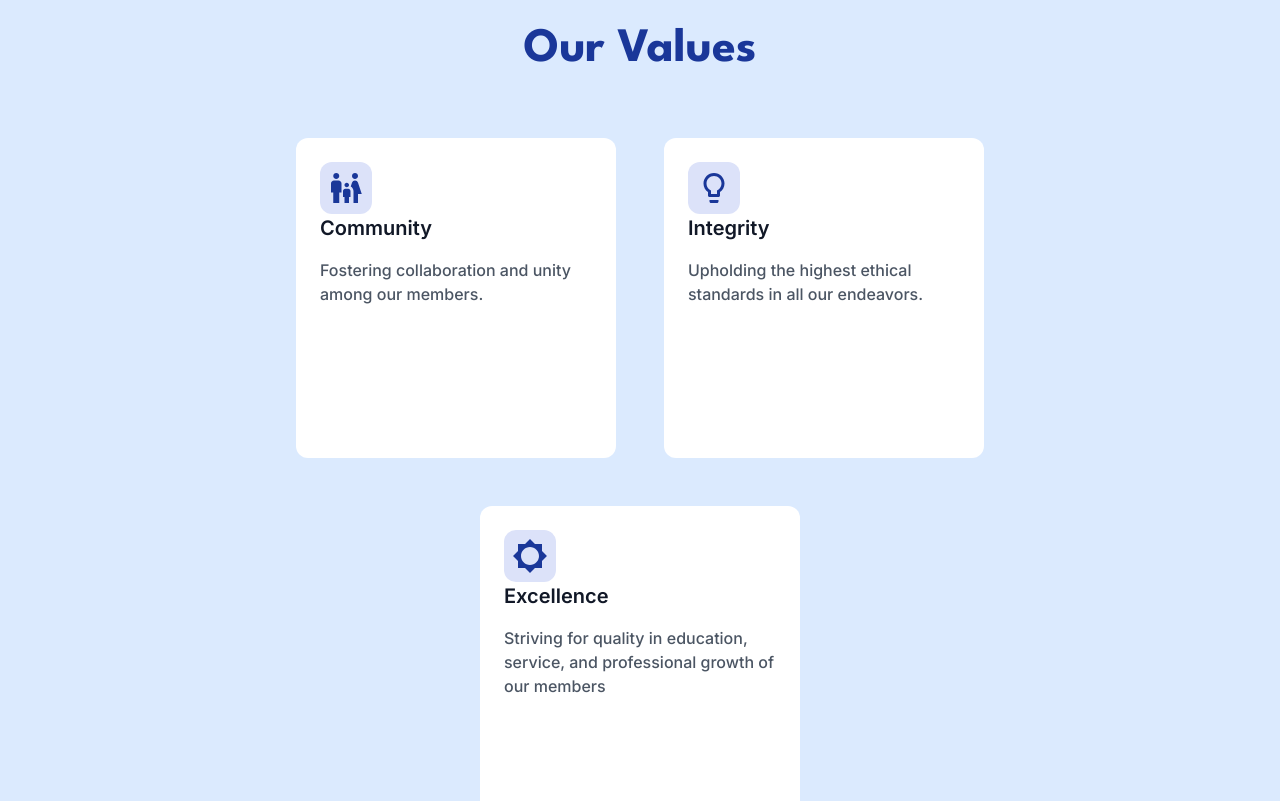
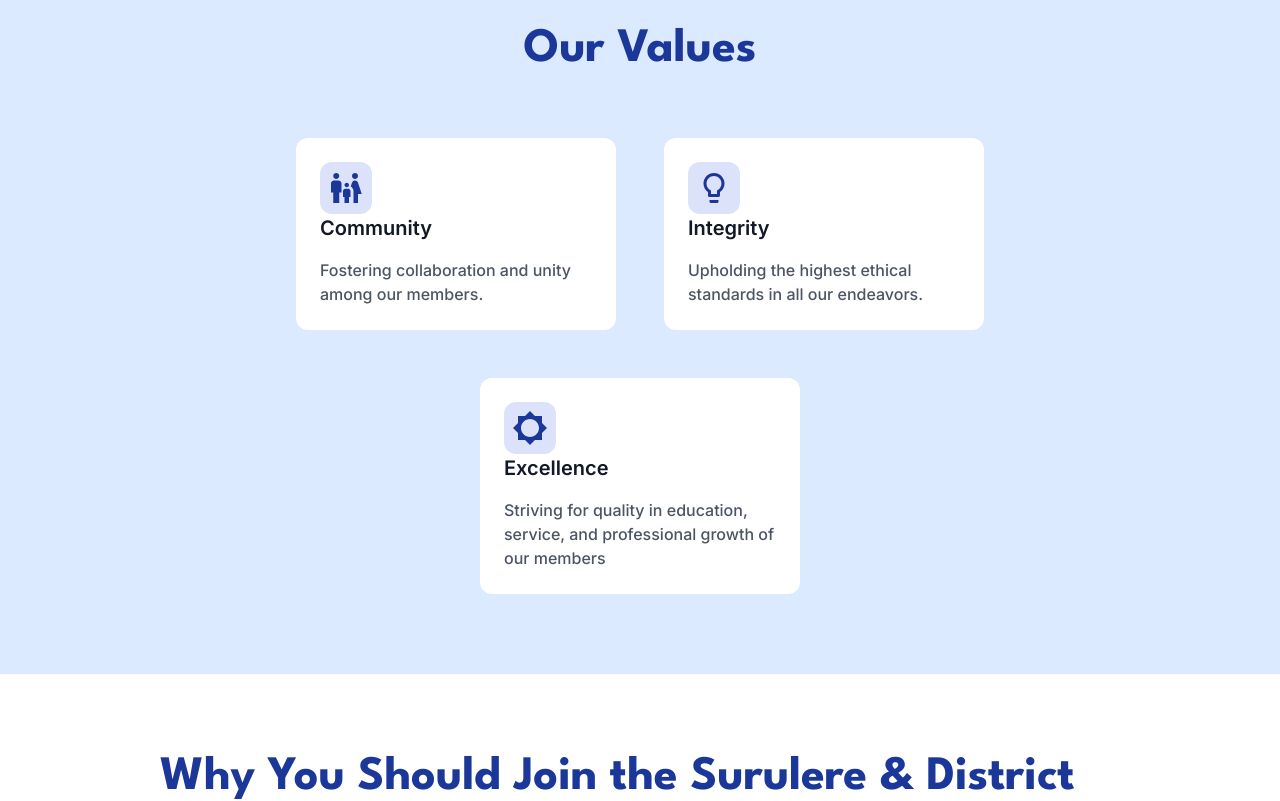
Before and after one commit to Edema-wxd/ican-frontend, a Next.js app: page /about-us in a window 1280 px wide. Shown: the part 1240-2041 px from the top of the page. Built offline with nearby package versions, Linux system fonts and the light colour scheme; a web font is replaced by a local one.

Commit message:
updated styling

```diff
--- a/src/app/(home)/about-us/page.tsx
+++ b/src/app/(home)/about-us/page.tsx
@@ -62,6 +62,7 @@ function Aboutus() {
             info={"Fostering collaboration and unity among our members."}
             icon={<MdFamilyRestroom className="w-9 h-9 fill-primary" />}
             type="col"
+            size=" "
             bg="bg-[#dce2f9]"
           />
           <Itemcard
@@ -71,6 +72,7 @@ function Aboutus() {
             }
             icon={<MdOutlineLightbulb className="w-9 h-9 fill-primary" />}
             type="col"
+            size=" "
             bg="bg-[#dce2f9]"
           />
           <Itemcard
@@ -80,6 +82,7 @@ function Aboutus() {
             }
             icon={<MdBrightness5 className="w-9 h-9 fill-primary" />}
             type="col"
+            size=" "
             bg="bg-[#dce2f9]"
           />
         </div>
--- a/src/components/genui/Itemcard.jsx
+++ b/src/components/genui/Itemcard.jsx
@@ -8,6 +8,7 @@ function Itemcard({
   info = "Lorem ipsum dolor sit amet, consectetur adipiscing elit. Lorem ipsum dolor sit amet, consectetur adipiscing elit.",
   icon = <FaPeopleRoof className="w-9 h-9 fill-primary" />,
   type = "col",
+  size = "min-h-80",
 }) {
   var boc;
   var floc;
@@ -17,7 +18,7 @@ function Itemcard({
   }
   return (
     <div
-      className={`max-w-80 font-sans rounded-xl min-h-80 h-fit bg-white p-6 flex flex-col justify-start items-start gap-4  ${boc}`}
+      className={`max-w-80 font-sans rounded-xl ${size} h-fit bg-white p-6 flex flex-col justify-start items-start gap-4  ${boc}`}
     >
       <div className={`flex flex-${type} ${floc}`}>
         {/* conditional styling based on usage */}
```
